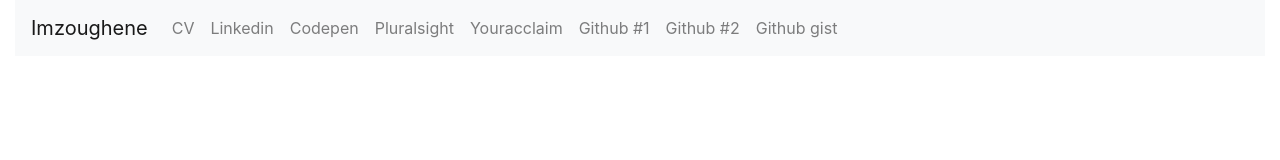
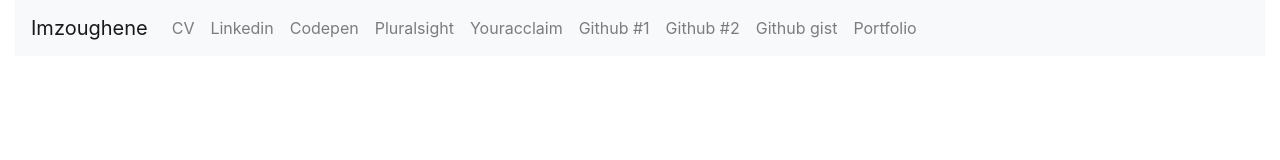
Before and after one commit to benfarice/my-certifications, a plain HTML site: page index.html in a window 1280 px wide. Shown: the top 160 px of the page. Drawn offline with Linux system fonts and the light colour scheme.

Commit message:
portfolio link

```diff
--- a/index.html
+++ b/index.html
@@ -37,6 +37,7 @@
 				      <a  target="_blank" class="nav-item nav-link" href="https://github.com/benfarice">Github #1</a>
 				      <a  target="_blank" class="nav-item nav-link" href="https://github.com/imzoughene">Github #2</a>
 				      <a  target="_blank" class="nav-item nav-link" href="https://gist.github.com/imzoughene">Github gist</a>
+				       <a  target="_blank" class="nav-item nav-link" href="https://imzoughene-portfolio.netlify.com/">Portfolio</a>
 
 
 
```
